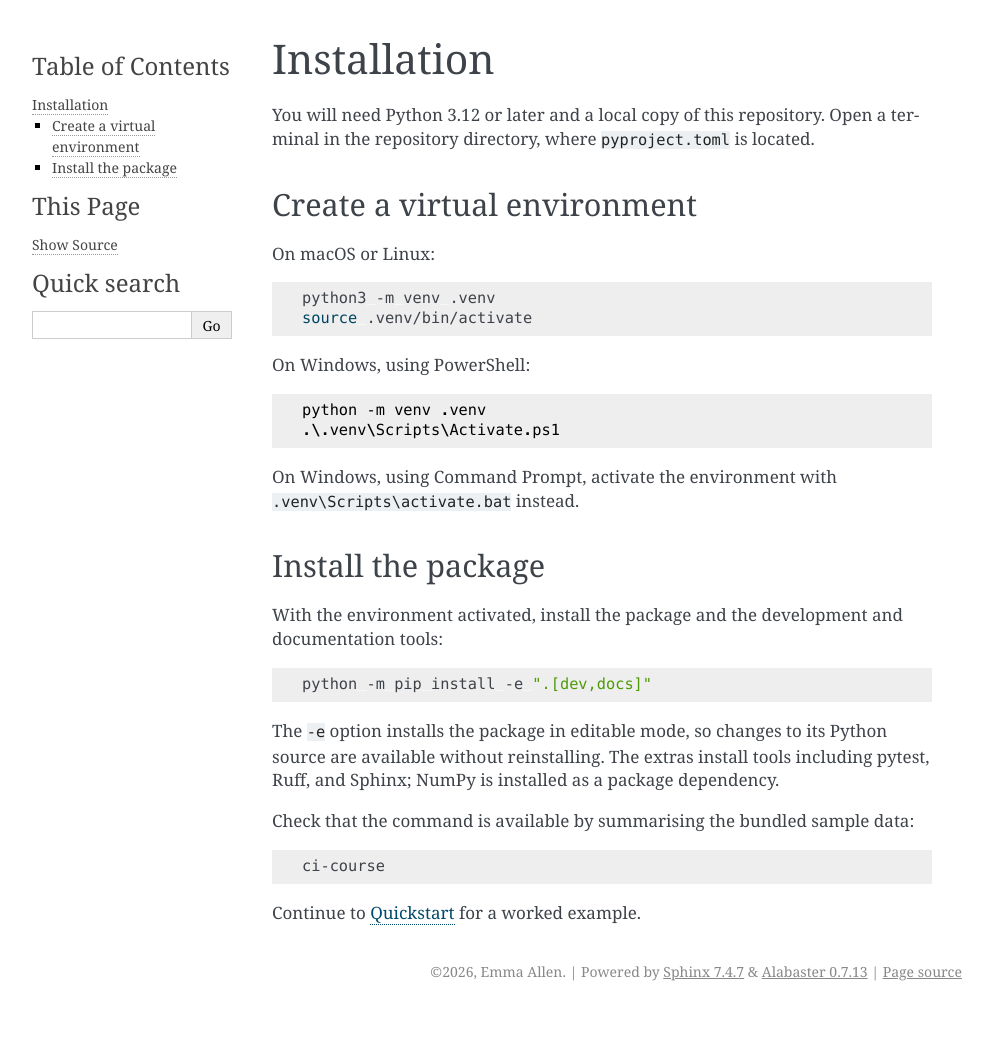
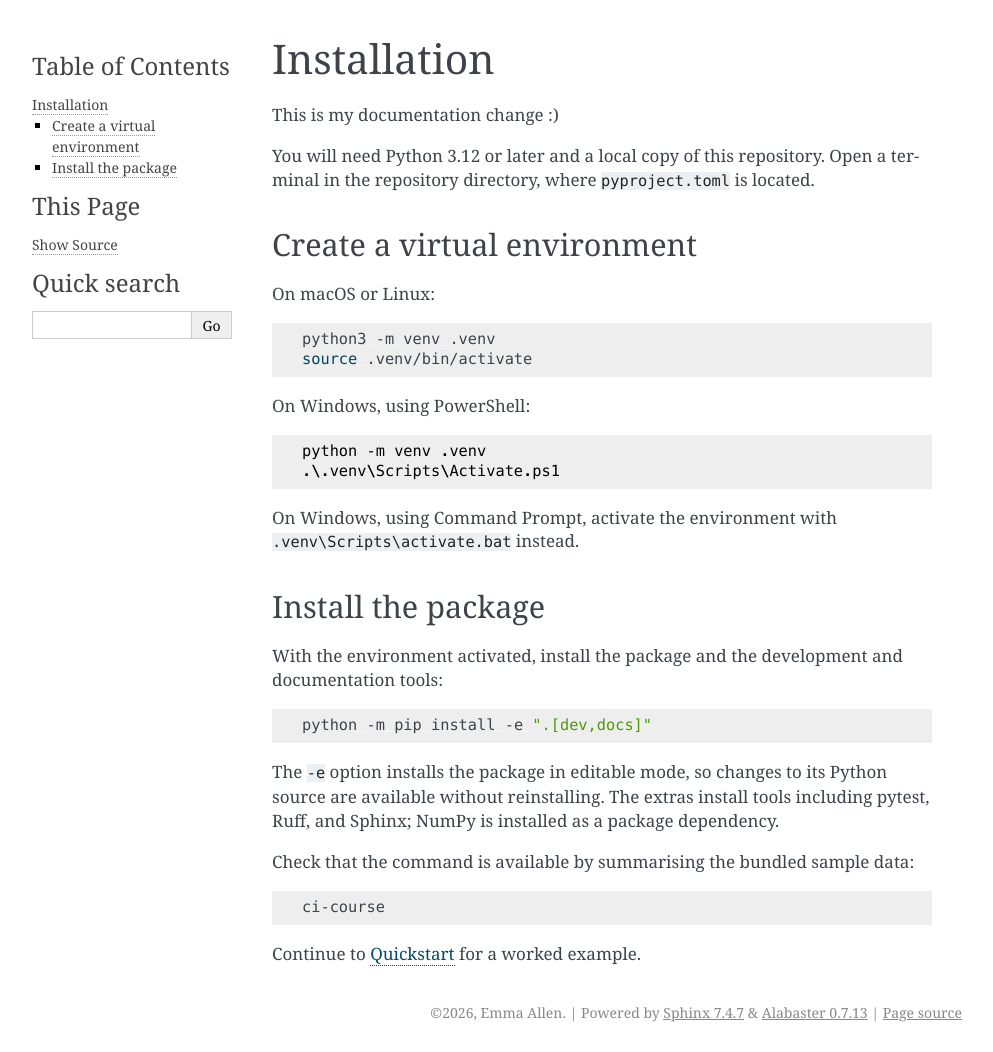
Before and after one commit to ejallen471/ci_cd_practise, a Sphinx documentation site: the page built from docs/install.rst, in a window 1280 px wide. Shown: the whole page, without its empty margins (148-1141 px from the left). Built offline with Sphinx 7.4.7, drawn with Linux system fonts in a browser that asks for light colours; before the commit the page ends 1011 px from its top, so only the background shows below that.

Commit message:
docs change

```diff
--- a/docs/install.rst
+++ b/docs/install.rst
@@ -1,5 +1,7 @@
 Installation
 ============
+
+This is my documentation change :)
 
 You will need Python 3.12 or later and a local copy of this repository.
 Open a terminal in the repository directory, where ``pyproject.toml`` is located.
```
